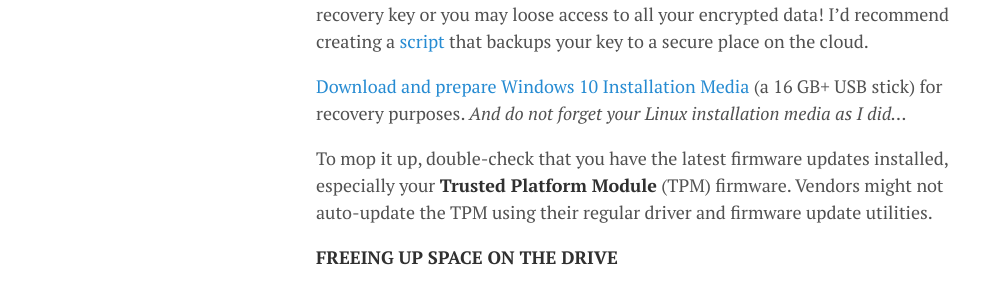
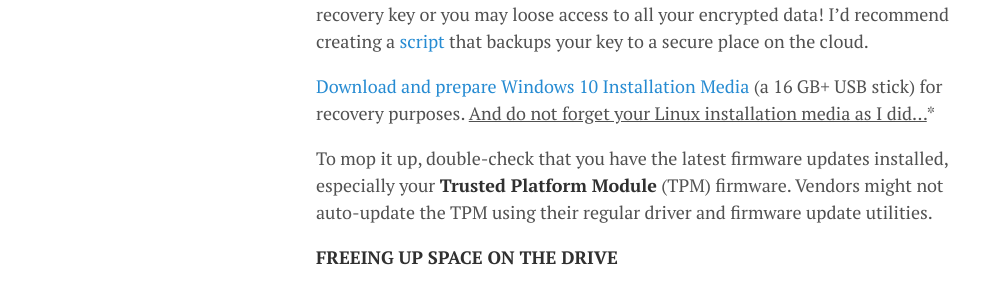
Before and after one commit to lgeurts/lgeurts.github.io, a Jekyll site: the page built from _posts/2019-03-19-dual-booting-windows-and-linux.md, in a window 1280 px wide and 900 px high, scrolled down 1114 px. Shown: the part 159-452 px from the top of the window, without its empty margins (0-981 px from the left). Built offline with Jekyll 4.4.1, drawn with Linux system fonts in a browser that asks for light colours; nearby versions of some CDN libraries; comment, search, counter and statistics services are not loaded.

Commit message:
Update 2019-03-19-dual-booting-windows-and-linux.md

```diff
--- a/_posts/2019-03-19-dual-booting-windows-and-linux.md
+++ b/_posts/2019-03-19-dual-booting-windows-and-linux.md
@@ -22,7 +22,7 @@ You should also print a copy of your BitLocker recovery key as it may be needed
 Please note that ***the recovery key changes every time you disable and re-enable BitLocker Device Encryption***.
 Be sure you have several copies of the most recent recovery key or you may loose access to all your encrypted data! I'd recommend creating a [script](https://blog.ahasayen.com/how-to-backup-bitlocker-keys/) that backups your key to a secure place on the cloud.
 
-[Download and prepare Windows 10 Installation Media](https://www.microsoft.com/en-us/software-download/windows10) (a 16 GB+ USB stick) for recovery purposes. *And do not forget your Linux installation media as I did...*
+[Download and prepare Windows 10 Installation Media](https://www.microsoft.com/en-us/software-download/windows10) (a 16 GB+ USB stick) for recovery purposes. <span style="text-decoration: underline">And do not forget your Linux installation media as I did...</span>*
 
 To mop it up, double-check that you have the latest firmware updates installed, especially your **Trusted Platform Module** (TPM) firmware. Vendors might not auto-update the TPM using their regular driver and firmware update utilities.
 
```
